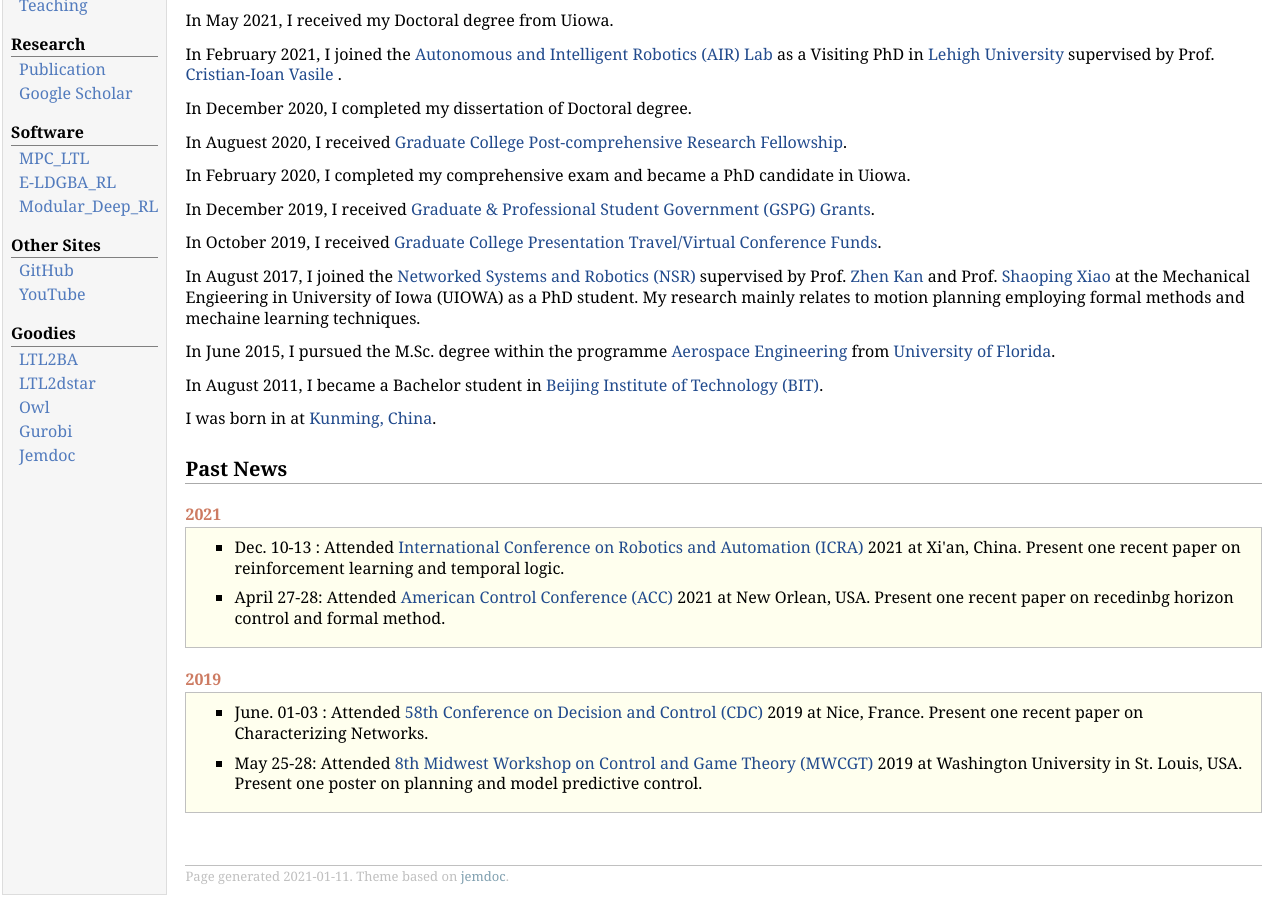
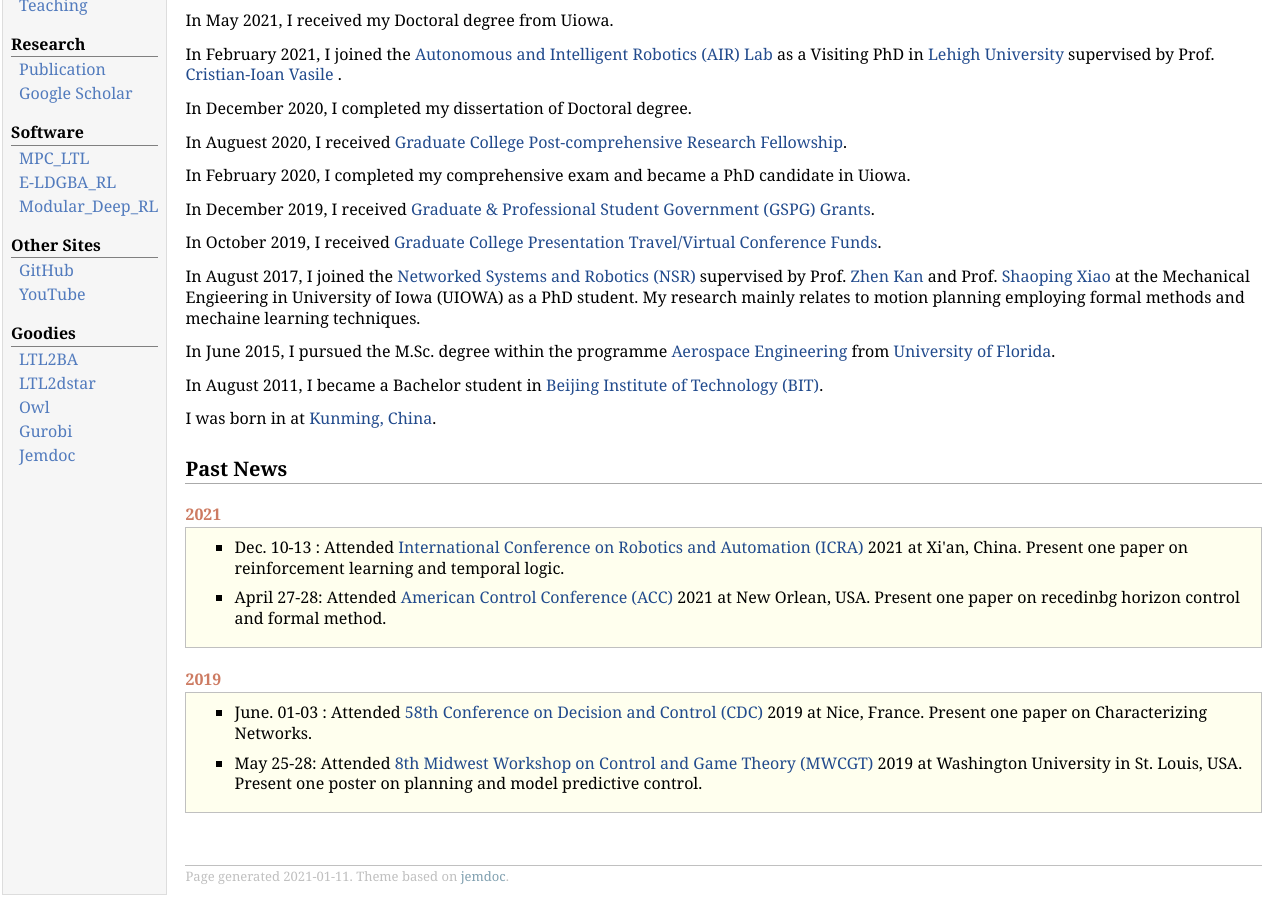
Before and after one commit to mingyucai/Personal_Sites, a plain HTML site: page bio.html in a window 1280 px wide. Shown: the part 131-1036 px from the top of the page. Drawn offline with Linux system fonts and the light colour scheme.

Commit message:
Update bio.html

```diff
--- a/bio.html
+++ b/bio.html
@@ -55,9 +55,9 @@
 <div class="blocktitle">2021</div>
 <div class="blockcontent">
 <ul>
-<li><p>Dec. 10-13 : Attended <a href="https://www.ieee-icra.org/">International Conference on Robotics and Automation (ICRA)</a> 2021 at Xi'an, China. Present one recent paper on reinforcement learning and temporal logic.</p>
+<li><p>Dec. 10-13 : Attended <a href="https://www.ieee-icra.org/">International Conference on Robotics and Automation (ICRA)</a> 2021 at Xi'an, China. Present one paper on reinforcement learning and temporal logic.</p>
 </li>
-<li><p>April 27-28: Attended <a href="https://acc2021.a2c2.org/.">American Control Conference (ACC)</a> 2021 at New Orlean, USA. Present one recent paper on recedinbg horizon control and formal method.</p>
+<li><p>April 27-28: Attended <a href="https://acc2021.a2c2.org/.">American Control Conference (ACC)</a> 2021 at New Orlean, USA. Present one paper on recedinbg horizon control and formal method.</p>
 </li>
 </ul>
 </div></div>
@@ -65,7 +65,7 @@
 <div class="blocktitle">2019</div>
 <div class="blockcontent">
 <ul>
-<li><p>June. 01-03 : Attended <a href="https://cdc2019.ieeecss.org/">58th Conference on Decision and Control (CDC)</a> 2019 at Nice, France. Present one recent paper on Characterizing Networks.</p>
+<li><p>June. 01-03 : Attended <a href="https://cdc2019.ieeecss.org/">58th Conference on Decision and Control (CDC)</a> 2019 at Nice, France. Present one paper on Characterizing Networks.</p>
 </li>
 <li><p>May 25-28: Attended <a href="https://mwcgt2019.wustl.edu/#:~:text=The%208th%20Midwest%20Workshop%20on%20Control%20and%20Game%20Theory%20(MWCGT,at%20Washington%20University%20in%20St.&text=This%20year's%20Midwest%20Workshop%20on,topics%20spanning%20theory%20and%20application.">8th Midwest Workshop on Control and Game Theory (MWCGT)</a> 2019 at Washington University in St. Louis, USA. Present one poster on planning and model predictive control.</p>
 </li>
```
